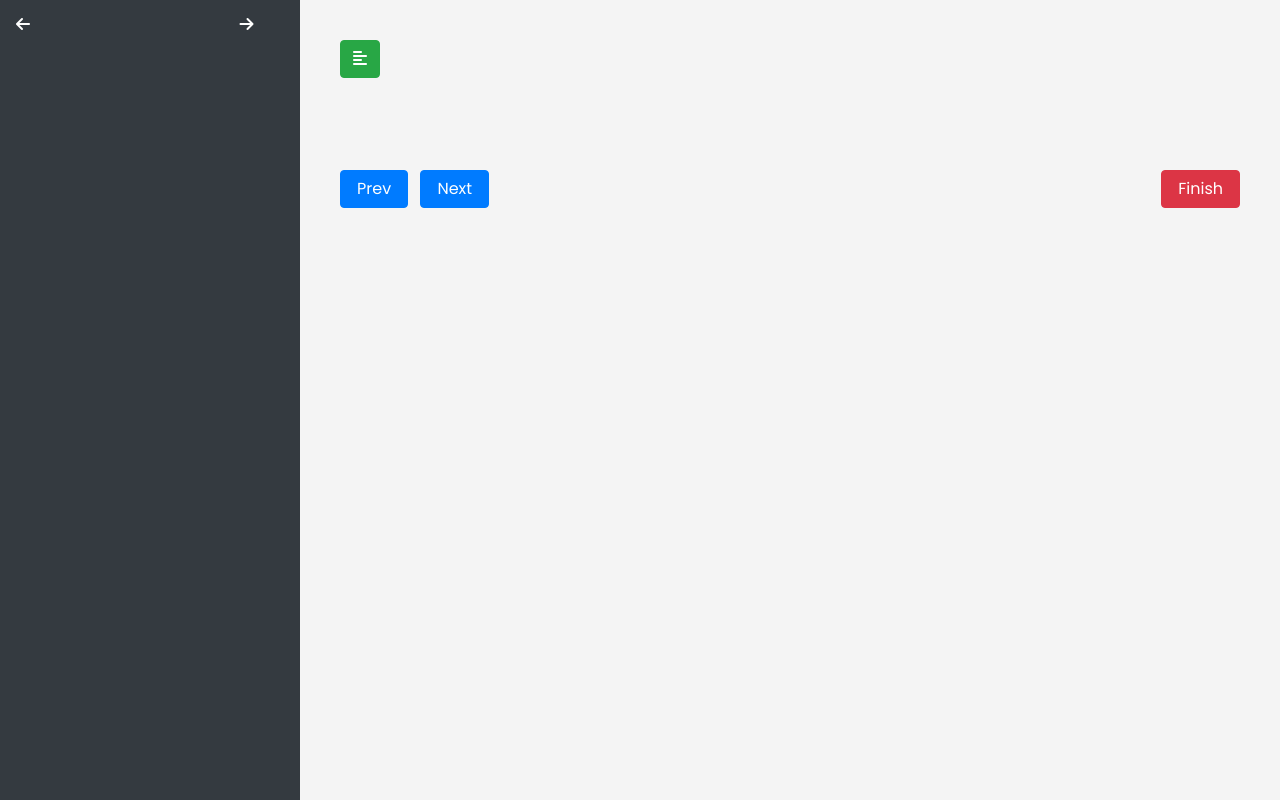
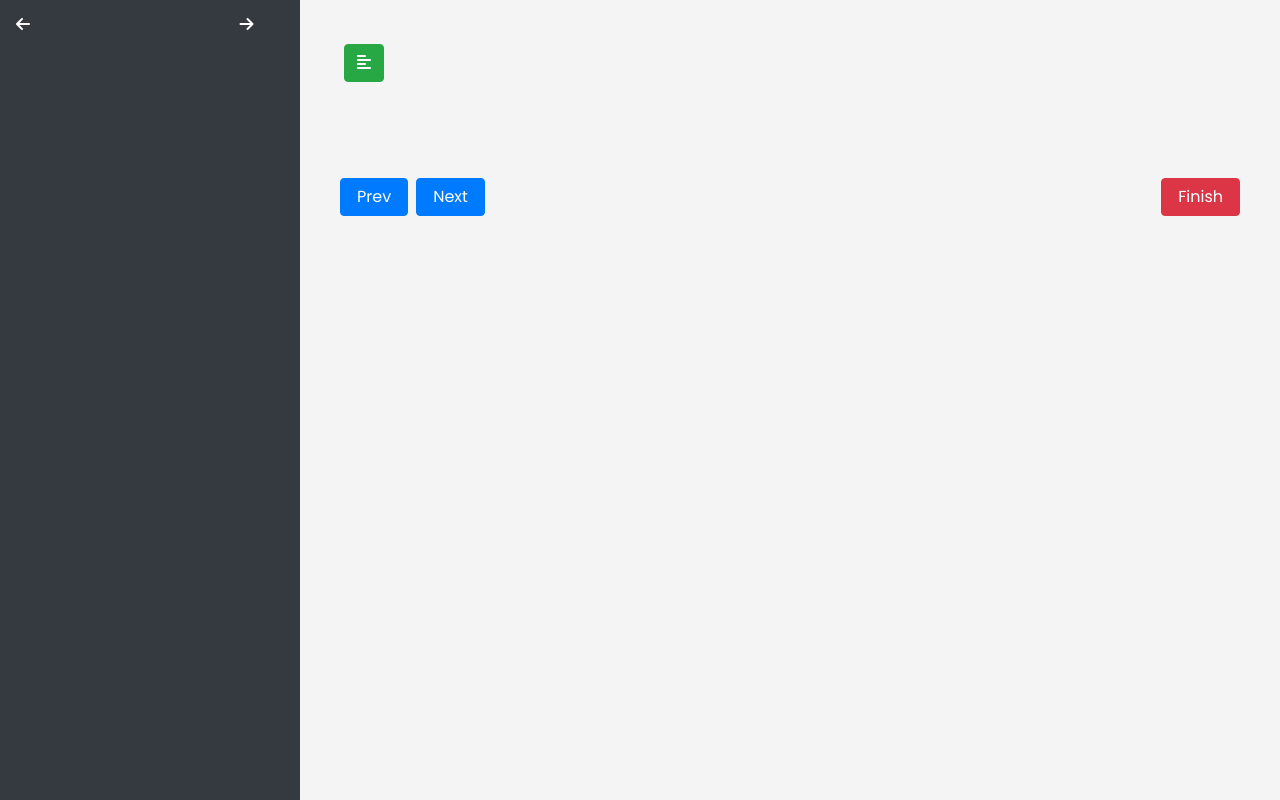
Before and after one commit to zahidquraishi41/zappquizzy, a Flask app: template templates/quiz.html in a window 1280 px wide. Run offline with Flask 2, Linux system fonts and the light colour scheme; the template is opened without the code that fills it: most values are stand-ins (such as "Sample title", 1, 10 or a date in 2020); some libraries are stand-ins or nearby versions.

Commit message:
UI improvements

```diff
--- a/app.py
+++ b/app.py
@@ -124,4 +124,4 @@ if __name__ == '__main__':
     port = random.randint(5000, 5999)
     url = f'http://127.0.0.1:{port}/'
     threading.Timer(1.25, lambda: webbrowser.open(url)).start()
-    app.run(port=port, debug=False)
+    app.run(port=port, debug=True)
--- a/static/quiz.js
+++ b/static/quiz.js
@@ -279,8 +279,6 @@ const displayScoreModal = () => {
 }
 
 optionsDiv.addEventListener('click', e => {
-    console.log(e)
-    console.log(e.target)
     if (e.target.nodeName != 'INPUT') return
     const answers = userAnswers.get(currentSection)
     answers[currentQuestionsNumber] = e.target.value[0]
@@ -290,7 +288,11 @@ const updateTimer = timerInterval => {
     if (timeLeft == 0) {
         displayScoreModal()
         clearInterval(timerInterval)
+    } else if (finishQuizBtn.style.visibility == 'hidden') {
+        clearInterval(timerInterval)
+        return
     }
+
     let temp = timeLeft
     let hours = Math.floor(temp / 3600)
     temp -= (hours * 3600)
--- a/templates/quiz.html
+++ b/templates/quiz.html
@@ -76,15 +76,13 @@
          </div>
       </div>
 
-      <div class="nav mb-3 row">
-         <div class="col-6">
-            <button class="btn btn-success" id="sidebarCollapse">
-               <i class="fas fa-align-left"></i>
-            </button>
-         </div>
+      <div class="mb-3 p-1 d-flex overflow-auto">
+         <button class="btn btn-success" id="sidebarCollapse">
+            <i class="fas fa-align-left"></i>
+         </button>
 
-         <div id="timer" class="col-6 text-end invisible">
-            <p class="time-left bg-secondary d-inline p-2 border border-info rounded">
+         <div id="timer" class="invisible ml-auto">
+            <p class="time-left bg-secondary p-2 border border-info rounded d-inline">
                <span class="me-2 text-white">Time Left</span>
                <span class="p-1 border border-danger rounded bg-light">
                   <span id="tl-hours">0</span>H
@@ -116,13 +114,10 @@
       </div>
 
       <!-- Prev, Next, Finish Buttons -->
-      <div class="position-relative my-3">
+      <div class="d-flex my-3">
          <button class="btn btn-primary px-3 me-2" type="button" onclick="prevQuestion()">Prev</button>
          <button class="btn btn-primary px-3" type="button" onclick="nextQuestion()">Next</button>
-         <div class="position-absolute top-0 end-0">
-            <button class="btn btn-danger px-3" type="button" id="finishQuiz"
-               onclick="displayAttempts()">Finish</button>
-         </div>
+         <button class="btn btn-danger px-3 ml-auto" type="button" id="finishQuiz" onclick="displayAttempts()">Finish</button>
       </div>
    </div>
 
```
